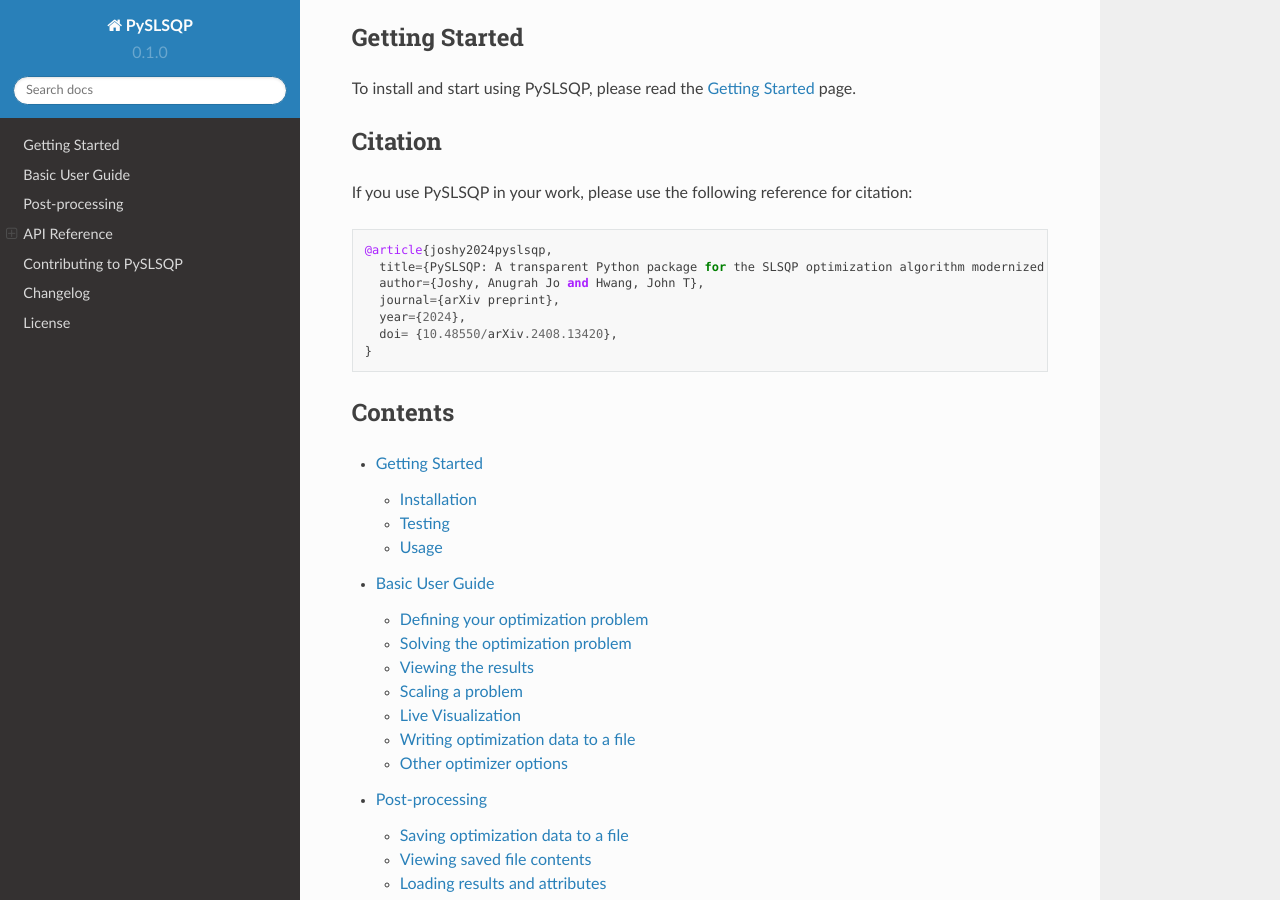
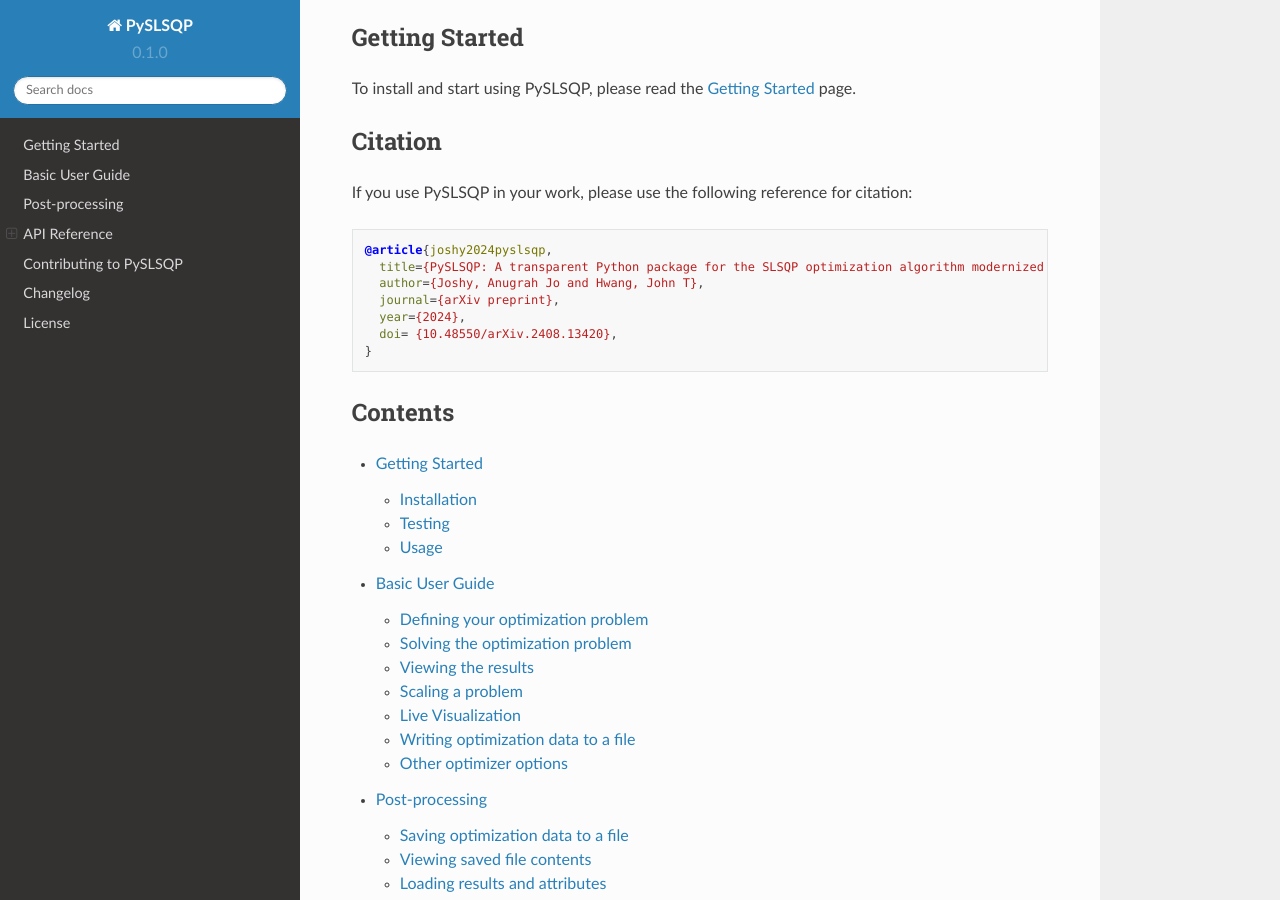
Before and after one commit to anugrahjo/PySLSQP, a Sphinx documentation site: the page built from docs/index.md, in a window 1280 px wide and 900 px high, scrolled down 958 px. Built offline with Sphinx 7.4.7 and the Read the Docs theme 2.0.0, drawn with Linux system fonts in a browser that asks for light colours; cross-references to code outside the pages are shown as plain code.

Commit message:
Update citation format

````diff
--- a/docs/src/welcome.md
+++ b/docs/src/welcome.md
@@ -49,7 +49,7 @@
 ## Citation
 If you use PySLSQP in your work, please use the following reference for citation:
 
-```
+```bibtex
 @article{joshy2024pyslsqp,
   title={PySLSQP: A transparent Python package for the SLSQP optimization algorithm modernized with utilities for visualization and post-processing},
   author={Joshy, Anugrah Jo and Hwang, John T},
````
